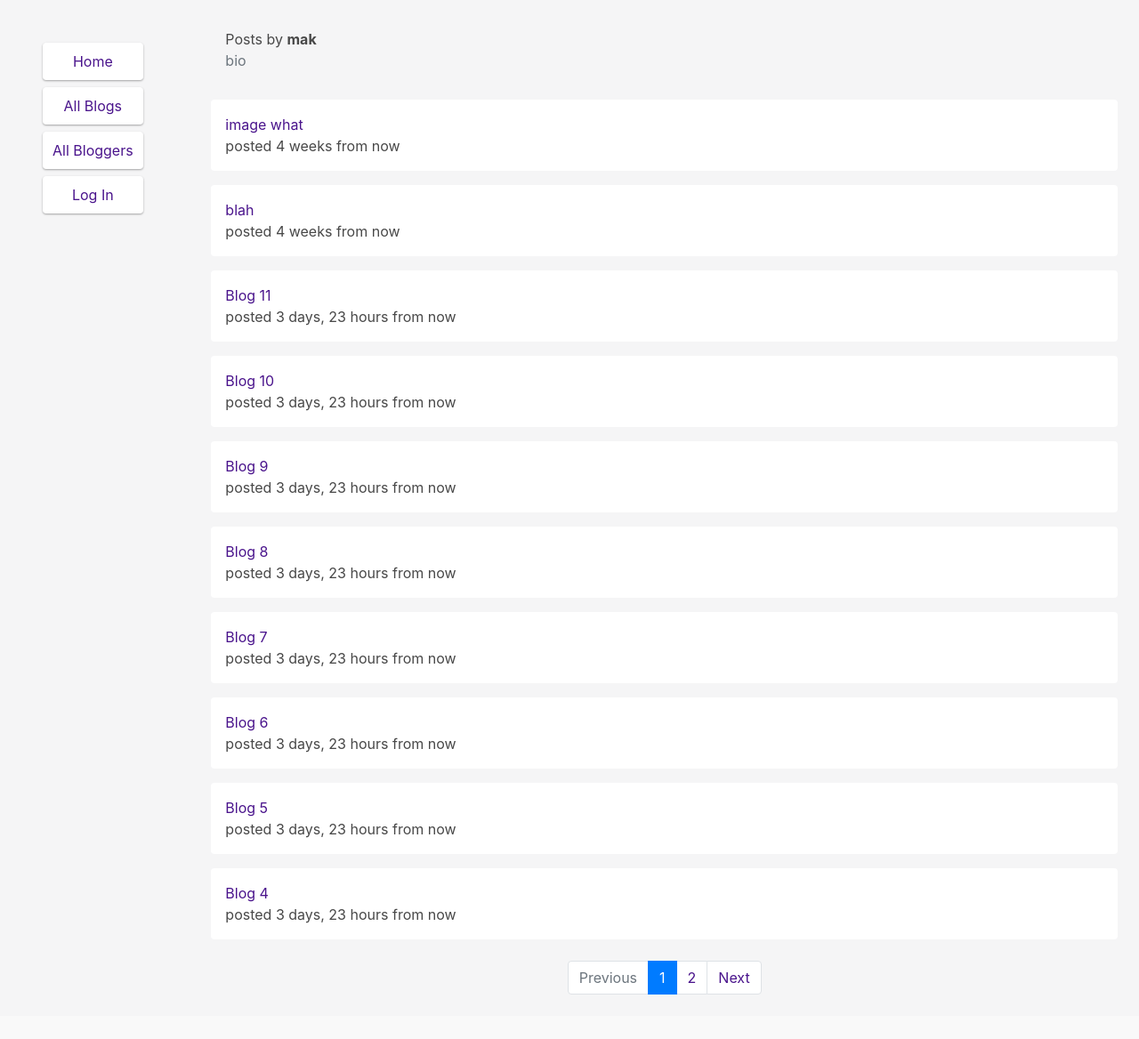
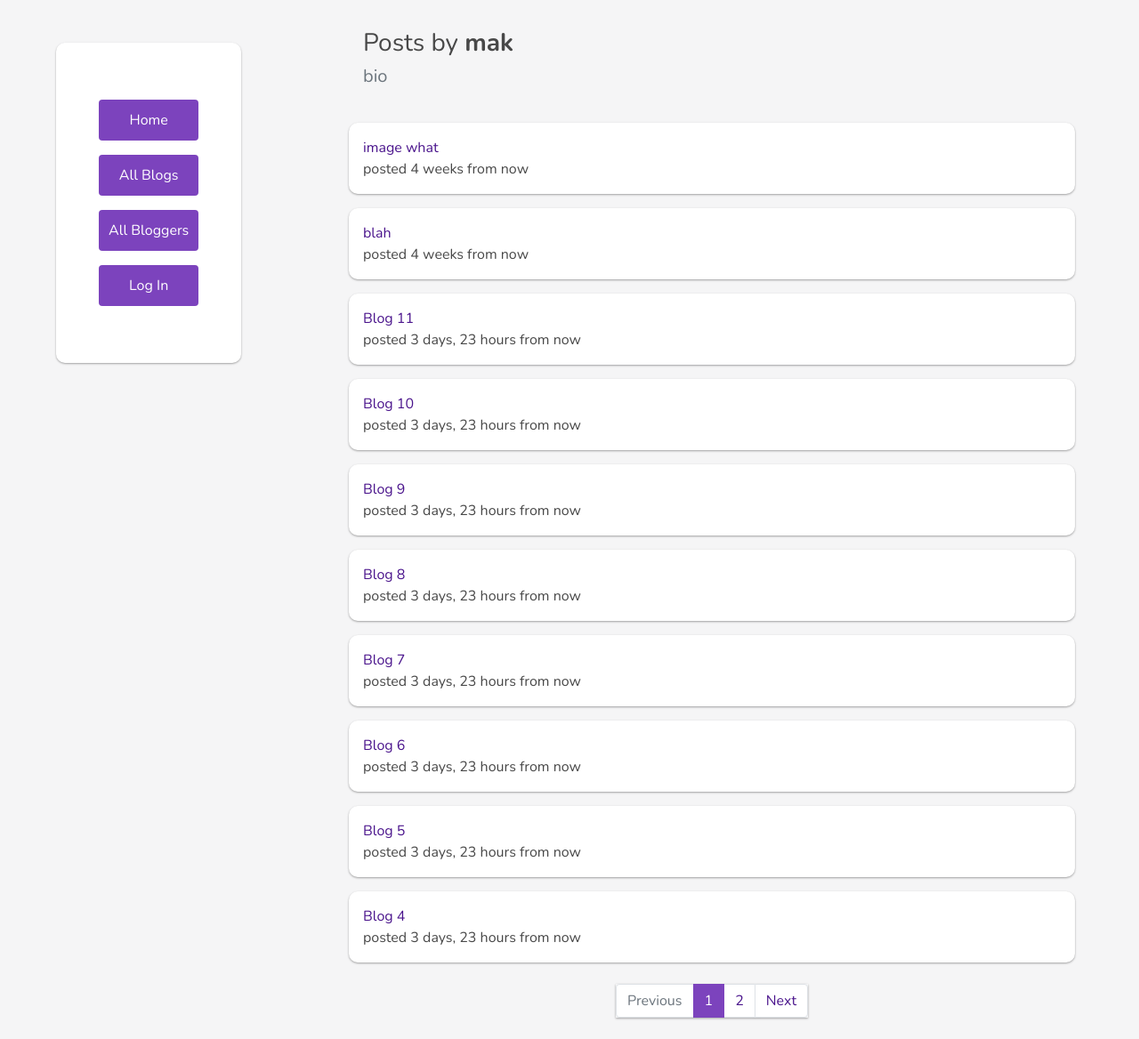
Before and after one commit to MakChan/blog-django, a Django app: a page that uses blog/templates/blog/base.html in a window 1280 px wide. Shown: the whole page at 89% size. Before the commit the page ends 1118 px from the top, so only its background shows below. Run offline with Django 3.2, Linux system fonts and the light colour scheme; data comes from the database, SQL or seed files in the repository; both versions use the stored data as it was after the commit; some libraries are stand-ins or nearby versions.

Commit message:
Change UI

```diff
--- a/blog/static/css/custom.css
+++ b/blog/static/css/custom.css
@@ -1,7 +1,7 @@
 body {
   background-color: #f5f5f6;
-    /* background-color:white; */
   color: #484848 ;
+  font-family: 'Nunito', sans-serif;
 }
 
 a {
@@ -16,26 +16,32 @@ a {
   margin-bottom: 10px;
 }
 
-.navbar-links a {
+.navbar-links a, .comment-btn, .submit-btn {
   display: block;
-  box-shadow: 0 1px 3px rgba(0,0,0,0.12), 0 1px 2px rgba(0,0,0,0.24);
-  margin-bottom: 2px;
-  border-left: 3px solid transparent;
-  border-right: 3px solid transparent;
-
+  /* box-shadow: 0 0 0.2rem .1rem #7c43bd; */
+  border: 3px solid transparent;
+  background-color: #7c43bd !important;
+  color: white !important;
+    /* border-left-color: #4a148c;
+  border-right-color: #4a148c */
 }
 
-.navbar-links a:hover {
-
-border-left-color: #4a148c;
-border-right-color: #4a148c;
-
+.navbar-links a:hover, .comment-btn:hover, .submit-btn:hover, .posts-card:hover, .blogger-card:hover  {
+  box-shadow: 0 0 0.2rem .1rem #7c43bd;
+  border-color: #fff
 }
 
+.navbar-links a:focus, .navbar-links a:active, .comment-btn:focus, .comment-btn:active {
+  box-shadow: 0 0 0 0;
+  border-color: #7c43bd;
+}
+
+.comment-btn {
+  display: inline-block;
+}
 
 .signin-form {
-  width: 30%;
-  margin: 40px auto;
+  width: 40%;
 }
 
 #id_username {
@@ -47,11 +53,55 @@ border-right-color: #4a148c;
   margin-bottom: 10px;
 }
 
+textarea:focus {
+  outline: 0;
+  box-shadow: 0 0 0 .2rem #7c43bd;
+}
+
 .post-card {
   border-radius: 10px;
-    /* height: 100%; */
-    background: linear-gradient(#FFC0CB 90px, #fff 90px);
+  background: linear-gradient(#7c43bd 90px, #fff 90px);
+  box-shadow: 0 1px 3px rgba(0,0,0,0.12), 0 1px 2px rgba(0,0,0,0.24);
+}
 
+.post-title {
+  color: #fff;
+  margin-bottom: 30px;
+}
+
+.comment-card, .nav-card, .posts-card, .signin-form, .blogger-card, .comment-form, .post-form {
+  border-radius: 10px;
   box-shadow: 0 1px 3px rgba(0,0,0,0.12), 0 1px 2px rgba(0,0,0,0.24);
-  /* box-shadow: 0 0 6px 3px rgba(0,0,0,.15); */
 }
+
+.nav-card {
+
+}
+.blogger-card {
+  width: 60%;
+}
+
+.signin-form input:focus {
+  box-shadow: 0 0 0 .2rem #7c43bd;
+}
+
+.signin-form button {
+  color: white;
+  background-color: #7c43bd;
+}
+
+
+/* For pagination */
+.page-item {
+  box-shadow: 0 1px 3px rgba(0,0,0,0.12), 0 1px 2px rgba(0,0,0,0.24);
+}
+
+.page-item.active .page-link {
+  background-color: #7c43bd;
+  border-color: #7c43bd;
+}
+
+.page-link:focus{
+  outline: 0;
+  box-shadow: 0 0 0 .2rem #7c43bd;
+}
--- a/blog/templates/blog/base.html
+++ b/blog/templates/blog/base.html
@@ -10,6 +10,7 @@
 
     <title>{% block title %}Mini-Blog{% endblock %}</title>
 
+    <link href="https://fonts.googleapis.com/css?family=Nunito:400,700" rel="stylesheet">
 
     <link rel="stylesheet" href="{% static 'css/bootstrap.min.css' %}">
     <link rel="stylesheet" href="{% static 'css/custom.css' %}">
@@ -18,25 +19,25 @@
 
 <body>
     <div class="container-fluid">
-        <div class="row">
-            <nav class="col-md-2 d-none d-md-block pt-5 px-5">
-                <div class="position-fixed navbar-links">
-                       <a class="btn bg-white mb-2 p-2" href="{% url 'blog:home' %}">Home</a>
-                       <a class="btn shadow-lg bg-white mb-2 p-2" href="{% url 'blog:home' %}">All Blogs</a>
-                       <a class="btn shadow-lg bg-white mb-2 p-2" href="{% url 'blog:bloggers' %}">All Bloggers</a>
+        <div class="row justify-content">
+            <nav class="col d-none d-md-block m-5">
+                <div class="position-fixed navbar-links bg-white p-5 nav-card">
+                       <a class="btn bg-white mb-3 p-2 mt-3" href="{% url 'blog:home' %}">Home</a>
+                       <a class="btn bg-white mb-3 p-2" href="{% url 'blog:home' %}">All Blogs</a>
+                       <a class="btn bg-white mb-3 p-2" href="{% url 'blog:bloggers' %}">All Bloggers</a>
                         {% if user.is_authenticated %}
                             {% if user.is_blogger %}
-                                <a class="btn shadow-lg bg-white mb-2 p-2" href="{% url 'blog:new'%}">New</a>
+                                <a class="btn bg-white mb-3 p-2" href="{% url 'blog:new'%}">New</a>
                             {% endif %}
-                                <a class="btn shadow-lg bg-white mb-2 p-2" href="{% url 'blog:blogger' user.username %}">{{user.username}}</a>
-                                <a class="btn shadow-lg bg-white mb-2 p-2" href="{% url 'accounts:logout' %}">Log out</a>
-                        {% else %}
-                                <a class="btn shadow-lg bg-white mb-2 p-2" href="{% url 'accounts:login' %}">Log In</a>
+                                <a class="btn bg-white mb-3 p-2" href="{% url 'blog:blogger' user.username %}">{{user.username}}</a>
+                                <a class="btn bg-white mb-3 p-2" href="{% url 'accounts:logout' %}">Log out</a>
+                            {% else %}
+                                <a class="btn bg-white mb-3 p-2" href="{% url 'accounts:login' %}">Log In</a>
                         {% endif %}
                 </div>
             </nav>
 
-            <main class="col-md-9 ml-sm-auto col-lg-10 pt-3 px-4">
+            <main class="col-md-8 ml-sm-auto col-lg-9 pt-3 px-4">
                 {% block content %} {% endblock %}
             </main>
         </div>
--- a/blog/templates/blog/blogger.html
+++ b/blog/templates/blog/blogger.html
@@ -4,22 +4,20 @@
 
 {% block content %}
 
-<div class="p-3">
-Posts by <strong>{{username}}</strong>
-<div class="text-muted">{{username.bio}}</div>
+<div class="p-3 mx-5">
+    <h3>Posts by <strong>{{username}}</strong></h3>
+    <div class="text-muted"><h5>{{username.bio}}</h5></div>
 </div>
 
 {% if posts %}
      {% for post in posts %}
-    <div class="my-3 p-3 bg-white rounded box-shadow">
+    <div class="my-3 mx-5 p-3 bg-white posts-card">
         <a href="{% url 'blog:blog' post.id %}">{{ post.title}}</a>
         <br> posted {{ post.created_at|naturaltime}}
         <br>
     </div>
     {% endfor %}
 {% endif %}
-
-
 
 {% if is_paginated %}
     <nav aria-label="Topics pagination" class="my-4">
--- a/blog/templates/blog/new.html
+++ b/blog/templates/blog/new.html
@@ -8,9 +8,9 @@
 
 {% block content %}
 
-<form method="post" novalidate class="">
+<form method="post" novalidate class="m-5 bg-white p-5 m-5 post-form">
     {% csrf_token %} {% include 'blog/form.html' %}
-    <button type="submit" class="btn btn-success">Post</button>
+    <button type="submit" class="btn bg-white p-2 submit-btn">Post</button>
 </form>
 
 
--- a/blog/templates/blog/post.html
+++ b/blog/templates/blog/post.html
@@ -4,7 +4,7 @@
 
 {% if post %}
     <div class="my-3 p-5 bg-white post-card">
-        <div><h3>{{post.title}}</h3></div>
+        <div class='post-title'><h3>{{post.title}}</h3></div>
         <div class="text-muted"> posted {{ post.created_at|naturaltime}} by
             <a href="{% url 'blog:blogger' post.created_by %}">{{ post.created_by}}</a>
         </div>
@@ -15,11 +15,11 @@
 
 
 
-<div class="my-3 p-4 bg-light rounded">
+<div class="my-3 p-4 bg-white comment-card">
     <h4 class='comment-title'>Comments</h4>
 
     <a href="{% url 'blog:comment' post.id %}">
-    <button class='btn bg-white comment-btn'>New Comment</button>
+    <button class='btn bg-white mb-2 p-2 comment-btn'>New Comment</button>
     </a>
     {% if post.comments %}
         {% for comment in post.comments.all %}
--- a/blog/templates/blog/posts.html
+++ b/blog/templates/blog/posts.html
@@ -8,7 +8,7 @@
 
 {% if posts %}
      {% for post in posts %}
-    <div class="my-3 p-3 bg-white rounded bg-light">
+    <div class="my-3 mx-5 p-3 bg-white posts-card">
         <a href="{% url 'blog:blog' post.id %}">{{ post.title}}</a><br>
         posted {{ post.created_at|naturaltime}}
         by <a href="{% url 'blog:blogger' post.created_by %}">{{ post.created_by}}</a>
--- a/templates/registration/login.html
+++ b/templates/registration/login.html
@@ -17,7 +17,7 @@
     {% endif %}
 {% endif %}
 
-<form method="post" class='signin-form text-center' action="{% url 'accounts:login' %}">
+<form method="post" class='text-center bg-white p-5 m-5 signin-form' action="{% url 'accounts:login' %}">
 {% csrf_token %}
 
     <h1 class="h3 mb-3 font-weight-normal">Please sign in</h1>
@@ -26,10 +26,10 @@
     <label for="id_password" class="sr-only">Password</label>
     <input type="password" name="password" id="id_password" class="form-control rounded-0" placeholder="Password" required>
 
-    <button class="btn btn-lg btn-primary btn-block rounded-0"  value="Login" type="submit">Sign in</button>
+    <button class="btn btn-lg btn-block rounded-0"  value="Login" type="submit">Sign in</button>
     <input type="hidden" name="next" value="{{ next }}" />
+    <p class="mt-4 mb-0"><a href="{% url 'accounts:password_reset' %}">Lost password?</a></p>
 </form>
 
-<p class="text-center"><a href="{% url 'accounts:password_reset' %}">Lost password?</a></p>
 
 {% endblock %}
```
Also changed, not shown: blog/templates/blog/bloggers.html (+6 -4 lines), blog/templates/blog/comment.html (+6 -4 lines), db.sqlite3. Lines whose indentation alone changed are shown as unchanged.
